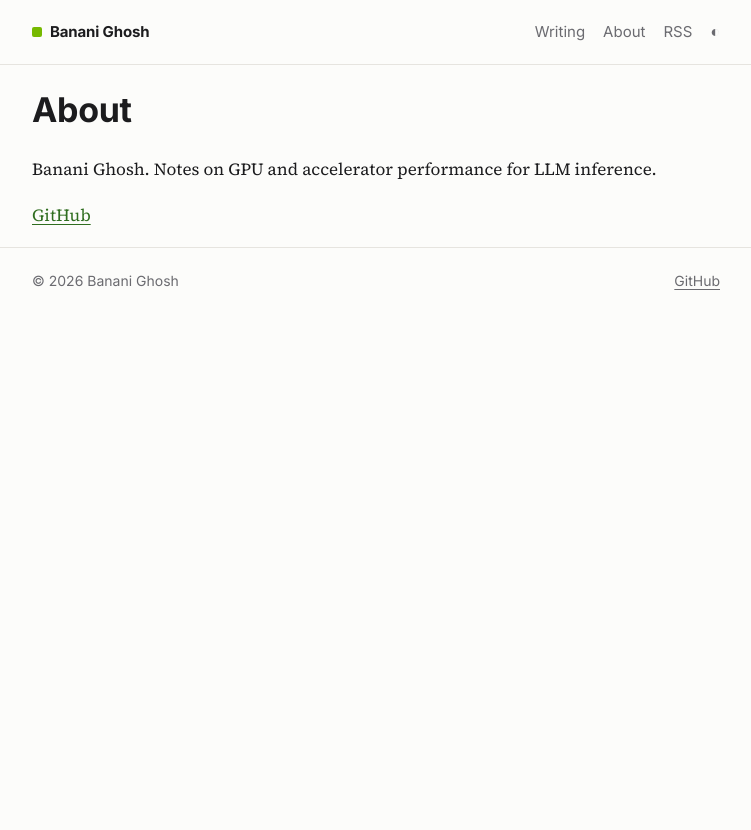
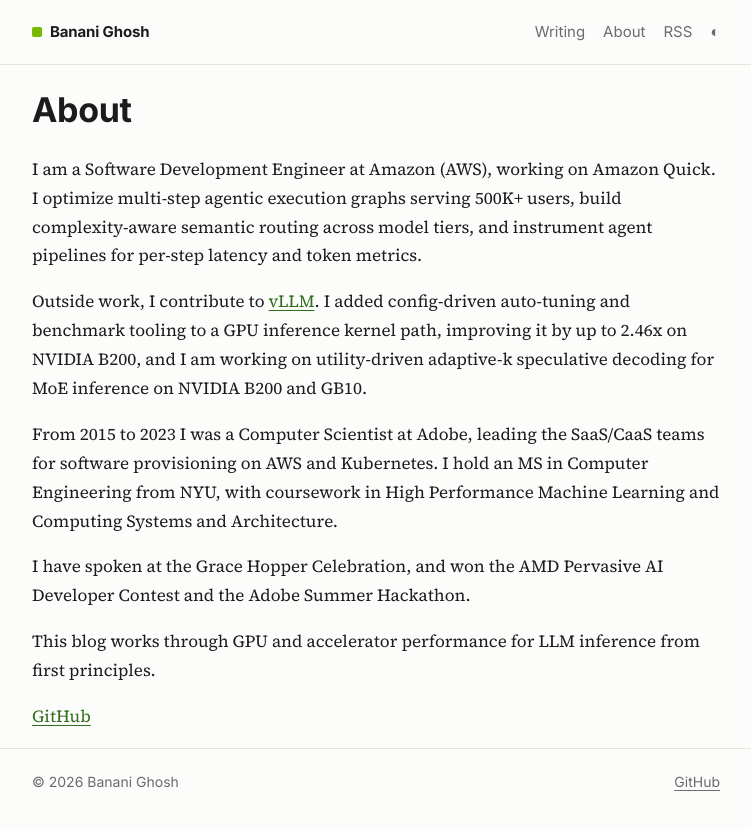
Before and after one commit to bananighosh/bananighosh.github.io, a Jekyll site: the page built from about.md, in a window 1280 px wide. Shown: the top 830 px of the page, without its empty margins (264-1015 px from the left). Built offline with Jekyll 4.4.1, drawn with Linux system fonts in a browser that asks for light colours.

Commit message:
About page from resume
Co-Authored-By: Claude Opus 5.5 <noreply@anthropic.com>
Claude-Session: https://claude.ai/code/session_01K2HJxVzaKNb3x7zQA1gymF

```diff
--- a/about.md
+++ b/about.md
@@ -6,6 +6,14 @@ permalink: /about/
 
 # About
 
-Banani Ghosh. Notes on GPU and accelerator performance for LLM inference.
+I am a Software Development Engineer at Amazon (AWS), working on Amazon Quick. I optimize multi-step agentic execution graphs serving 500K+ users, build complexity-aware semantic routing across model tiers, and instrument agent pipelines for per-step latency and token metrics.
+
+Outside work, I contribute to [vLLM](https://github.com/vllm-project/vllm). I added config-driven auto-tuning and benchmark tooling to a GPU inference kernel path, improving it by up to 2.46x on NVIDIA B200, and I am working on utility-driven adaptive-k speculative decoding for MoE inference on NVIDIA B200 and GB10.
+
+From 2015 to 2023 I was a Computer Scientist at Adobe, leading the SaaS/CaaS teams for software provisioning on AWS and Kubernetes. I hold an MS in Computer Engineering from NYU, with coursework in High Performance Machine Learning and Computing Systems and Architecture.
+
+I have spoken at the Grace Hopper Celebration, and won the AMD Pervasive AI Developer Contest and the Adobe Summer Hackathon.
+
+This blog works through GPU and accelerator performance for LLM inference from first principles.
 
 [GitHub](https://github.com/bananighosh)
```
